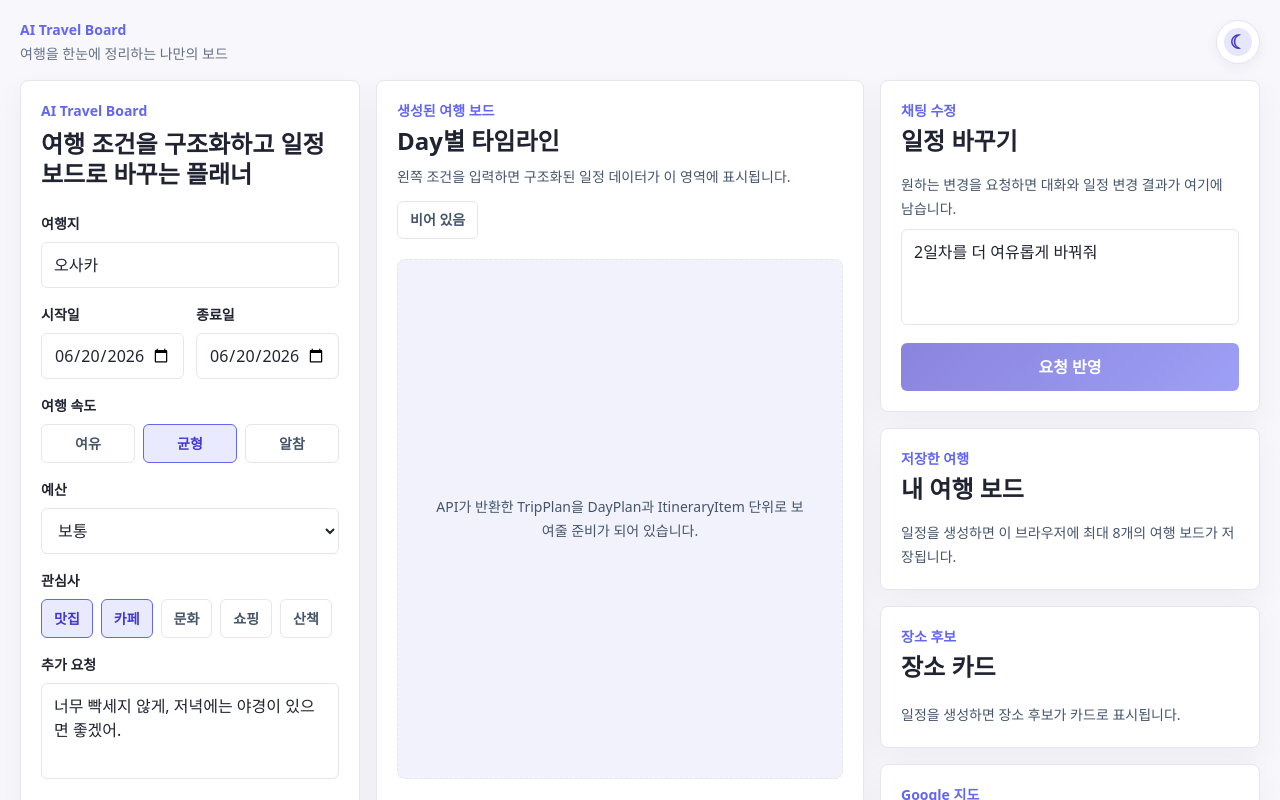
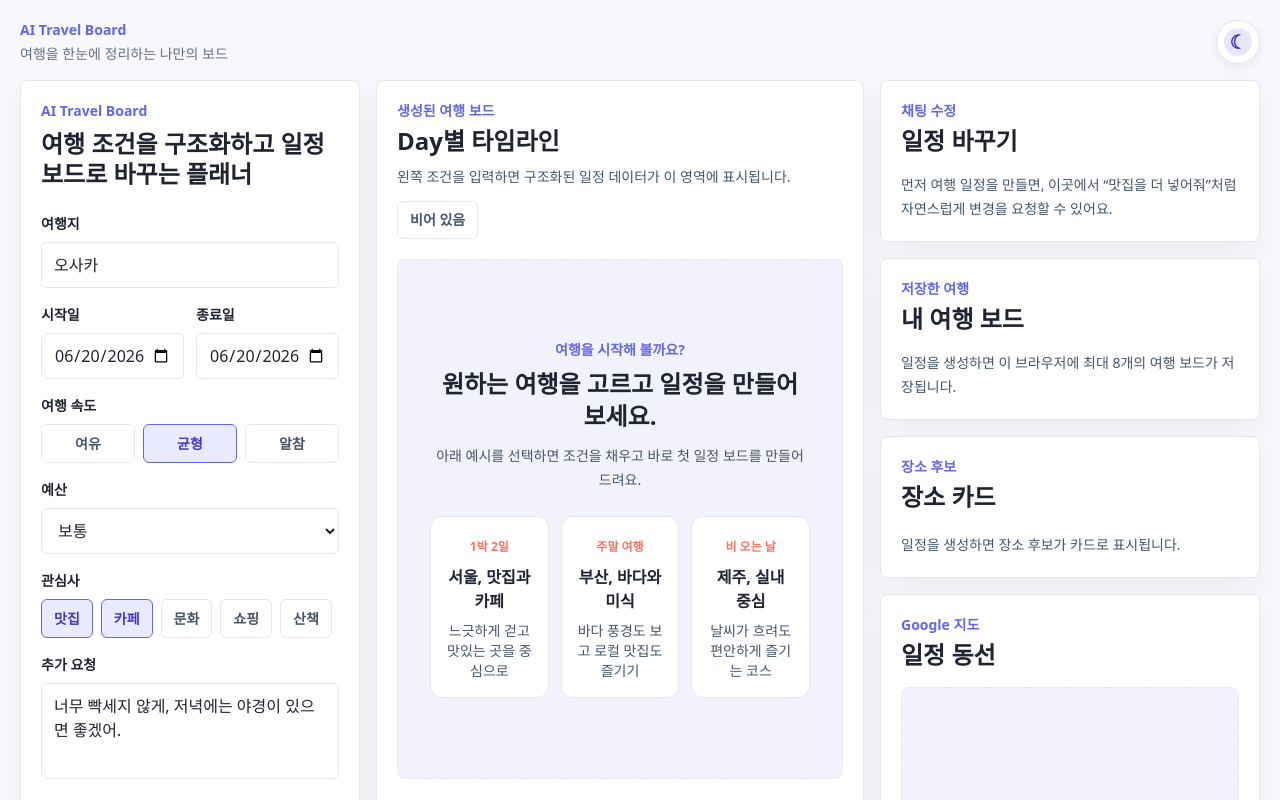
Before and after one commit to ddoniddoni/Travel-Board, a Next.js app: page / in a window 1280 px wide. Shown: the top 800 px of the page. Built offline with nearby package versions, Linux system fonts and the light colour scheme.

Commit message:
feat: simplify first-use trip planning flow

```diff
--- a/app/globals.css
+++ b/app/globals.css
@@ -272,6 +272,25 @@ button:disabled {
   box-shadow: 0 4px 12px rgb(31 35 49 / 0.06);
 }
 
+.starter-example {
+  border: 1px solid var(--line);
+  border-radius: 0.75rem;
+  background: var(--panel);
+  padding: 1rem;
+  transition: border-color 150ms ease, box-shadow 150ms ease, transform 150ms ease;
+}
+
+.starter-example:hover:not(:disabled) {
+  border-color: var(--accent);
+  box-shadow: 0 10px 24px color-mix(in srgb, var(--accent) 14%, transparent);
+  transform: translateY(-2px);
+}
+
+.starter-example:focus-visible {
+  outline: 3px solid color-mix(in srgb, var(--accent) 38%, transparent);
+  outline-offset: 3px;
+}
+
 .theme-toggle:hover,
 .theme-toggle:focus-visible {
   border-color: var(--accent);
--- a/features/trip-planner/components/ChatModificationPanel.tsx
+++ b/features/trip-planner/components/ChatModificationPanel.tsx
@@ -5,6 +5,7 @@ import type { ChatMessage } from "../types";
 
 type ChatModificationPanelProps = {
   disabled: boolean;
+  hasTrip: boolean;
   isEditing: boolean;
   messages: ChatMessage[];
   onSubmit: (message: string) => void;
@@ -22,6 +23,7 @@ function formatMessageTime(value: string) {
 
 export function ChatModificationPanel({
   disabled,
+  hasTrip,
   isEditing,
   messages,
   onSubmit,
@@ -41,6 +43,12 @@ export function ChatModificationPanel({
       <p className="text-sm font-bold text-[var(--accent)]">채팅 수정</p>
       <h2 className="mt-1 text-2xl font-bold">일정 바꾸기</h2>
 
+      {!hasTrip ? (
+        <p className="mt-4 text-sm leading-6 text-slate-600">
+          먼저 여행 일정을 만들면, 이곳에서 “맛집을 더 넣어줘”처럼 자연스럽게 변경을 요청할 수 있어요.
+        </p>
+      ) : (
+        <>
           <div className="mt-4 max-h-64 space-y-2 overflow-y-auto pr-1">
         {messages.length === 0 ? (
           <p className="text-sm leading-6 text-slate-600">
@@ -80,6 +88,8 @@ export function ChatModificationPanel({
           >
             {isEditing ? "수정 중..." : "요청 반영"}
           </button>
+        </>
+      )}
     </section>
   );
 }
--- /dev/null
+++ b/features/trip-planner/components/StarterExamples.tsx
@@ -0,0 +1,50 @@
+import type { TripInput } from "../types";
+
+export type StarterExample = {
+  id: string;
+  eyebrow: string;
+  title: string;
+  description: string;
+  input: TripInput;
+};
+
+type StarterExamplesProps = {
+  examples: StarterExample[];
+  isLoading: boolean;
+  onSelect: (example: StarterExample) => void;
+};
+
+export function StarterExamples({
+  examples,
+  isLoading,
+  onSelect,
+}: StarterExamplesProps) {
+  return (
+    <div className="flex min-h-[520px] items-center justify-center rounded-lg border border-dashed border-[var(--line)] bg-[var(--panel-muted)] p-6 sm:p-8">
+      <div className="max-w-2xl text-center">
+        <p className="text-sm font-bold text-[var(--accent)]">여행을 시작해 볼까요?</p>
+        <h3 className="mt-2 text-2xl font-bold">원하는 여행을 고르고 일정을 만들어 보세요.</h3>
+        <p className="mx-auto mt-3 max-w-xl text-sm leading-6 text-slate-600">
+          아래 예시를 선택하면 조건을 채우고 바로 첫 일정 보드를 만들어 드려요.
+        </p>
+        <div className="mt-6 grid gap-3 text-left sm:grid-cols-3">
+          {examples.map((example) => (
+            <button
+              className="starter-example"
+              disabled={isLoading}
+              key={example.id}
+              onClick={() => onSelect(example)}
+              type="button"
+            >
+              <span className="text-xs font-bold text-[var(--orange)]">{example.eyebrow}</span>
+              <span className="mt-2 block font-bold">{example.title}</span>
+              <span className="mt-2 block text-sm leading-5 text-slate-600">
+                {example.description}
+              </span>
+            </button>
+          ))}
+        </div>
+      </div>
+    </div>
+  );
+}
--- a/features/trip-planner/components/TripPlannerBoard.tsx
+++ b/features/trip-planner/components/TripPlannerBoard.tsx
@@ -5,6 +5,7 @@ import { ChatModificationPanel } from "./ChatModificationPanel";
 import { SavedTripList } from "./SavedTripList";
 import { ThemeToggle } from "./ThemeToggle";
 import { TripMapPreview } from "./TripMapPreview";
+import { StarterExamples, type StarterExample } from "./StarterExamples";
 import {
   deleteSavedTrip,
   loadSavedTrips,
@@ -42,26 +43,77 @@ const categoryLabels: Record<string, string> = {
   rest: "휴식",
 };
 
-const sourceLabels: Record<PlanSource, { label: string; description: string }> = {
-  ai: {
-    label: "AI 생성",
-    description: "OpenAI 모델이 스키마에 맞춰 생성한 일정입니다.",
-  },
-  mock: {
-    label: "mock 생성",
-    description: "API 키가 없어 mock 데이터로 생성한 일정입니다.",
-  },
-  "mock-fallback": {
-    label: "mock fallback",
-    description: "AI 호출에 실패해 mock 데이터로 안전하게 대체했습니다.",
-  },
-  saved: {
-    label: "저장됨",
-    description: "브라우저에 저장된 여행 보드를 불러왔습니다.",
-  },
+const sourceLabels: Record<PlanSource, string> = {
+  ai: "맞춤 일정",
+  mock: "여행 일정",
+  "mock-fallback": "여행 일정",
+  saved: "저장됨",
 };
 
 const today = new Date().toISOString().slice(0, 10);
+
+function addDays(date: string, days: number) {
+  const nextDate = new Date(`${date}T00:00:00.000Z`);
+  nextDate.setUTCDate(nextDate.getUTCDate() + days);
+  return nextDate.toISOString().slice(0, 10);
+}
+
+const starterExamples: StarterExample[] = [
+  {
+    id: "seoul-weekend",
+    eyebrow: "1박 2일",
+    title: "서울, 맛집과 카페",
+    description: "느긋하게 걷고 맛있는 곳을 중심으로",
+    input: {
+      destination: "서울",
+      startDate: addDays(today, 7),
+      endDate: addDays(today, 8),
+      preference: {
+        pace: "relaxed",
+        interests: ["food", "cafe"],
+        budgetLevel: "medium",
+        companions: ["친구"],
+        notes: "걷기 좋은 동선으로 추천해줘",
+      },
+    },
+  },
+  {
+    id: "busan-food",
+    eyebrow: "주말 여행",
+    title: "부산, 바다와 미식",
+    description: "바다 풍경도 보고 로컬 맛집도 즐기기",
+    input: {
+      destination: "부산",
+      startDate: addDays(today, 14),
+      endDate: addDays(today, 15),
+      preference: {
+        pace: "balanced",
+        interests: ["food", "nature"],
+        budgetLevel: "medium",
+        companions: ["친구"],
+        notes: "바다를 볼 수 있는 코스를 넣어줘",
+      },
+    },
+  },
+  {
+    id: "jeju-rainy",
+    eyebrow: "비 오는 날",
+    title: "제주, 실내 중심",
+    description: "날씨가 흐려도 편안하게 즐기는 코스",
+    input: {
+      destination: "제주",
+      startDate: addDays(today, 21),
+      endDate: addDays(today, 23),
+      preference: {
+        pace: "relaxed",
+        interests: ["cafe", "culture"],
+        budgetLevel: "medium",
+        companions: ["친구"],
+        notes: "비가 와도 즐길 수 있는 실내 장소를 우선해줘",
+      },
+    },
+  },
+];
 
 export function TripPlannerBoard() {
   const [destination, setDestination] = useState("오사카");
@@ -123,24 +175,10 @@ export function TripPlannerBoard() {
     ? selectedPlaceId
     : tripPlan?.days[0]?.items.find((item) => item.placeId)?.placeId;
 
-  async function generateTrip(event: FormEvent<HTMLFormElement>) {
-    event.preventDefault();
+  async function requestTrip(input: TripInput) {
     setStatus("loading");
     setError("");
     setAssistantMessage("");
-
-    const input: TripInput = {
-      destination,
-      startDate,
-      endDate,
-      preference: {
-        pace,
-        interests,
-        budgetLevel,
-        companions: ["친구"],
-        notes,
-      },
-    };
 
     let response: Response;
     let data: unknown;
@@ -174,8 +212,30 @@ export function TripPlannerBoard() {
     setAssistantMessage(
       data.source === "ai"
         ? "AI가 새 여행 보드를 만들고 브라우저에 저장했습니다."
-        : "mock 데이터로 여행 보드를 만들고 브라우저에 저장했습니다.",
+        : "여행 보드를 만들고 이 브라우저에 저장했습니다.",
     );
+  }
+
+  function generateTrip(event: FormEvent<HTMLFormElement>) {
+    event.preventDefault();
+    void requestTrip({
+      destination,
+      startDate,
+      endDate,
+      preference: { pace, interests, budgetLevel, companions: ["친구"], notes },
+    });
+  }
+
+  function startExample(example: StarterExample) {
+    const { input } = example;
+    setDestination(input.destination);
+    setStartDate(input.startDate);
+    setEndDate(input.endDate);
+    setPace(input.preference.pace);
+    setBudgetLevel(input.preference.budgetLevel);
+    setInterests(input.preference.interests);
+    setNotes(input.preference.notes ?? "");
+    void requestTrip(input);
   }
 
   async function modifyTrip(message: string) {
@@ -292,7 +352,7 @@ export function TripPlannerBoard() {
     });
   }
 
-  const sourceInfo = source ? sourceLabels[source] : null;
+  const sourceLabel = source ? sourceLabels[source] : null;
 
   return (
     <main className="min-h-screen px-5 py-5">
@@ -427,27 +487,22 @@ export function TripPlannerBoard() {
           <section className="mt-5 rounded-md bg-[var(--panel-muted)] p-4">
             <div className="flex items-center justify-between gap-3">
               <p className="text-sm font-bold">현재 상태</p>
-              {sourceInfo ? (
+              {sourceLabel ? (
                 <span className={`source-badge ${source ?? ""}`}>
-                  {sourceInfo.label}
+                  {sourceLabel}
                 </span>
               ) : null}
             </div>
             <p className="mt-1 text-sm text-slate-600">
-              {status === "empty" && "아직 생성된 여행 보드가 없습니다."}
+              {status === "empty" && "여행지와 취향을 고르거나, 가운데 예시로 바로 시작해 보세요."}
               {status === "loading" &&
-                "조건을 구조화해 여행 일정을 생성 중입니다."}
+                "여행 취향을 바탕으로 동선을 짜고 있어요. 잠시만 기다려 주세요."}
               {status === "editing" &&
                 "기존 여행 보드에 수정 요청을 적용 중입니다."}
               {status === "generated" &&
-                "일정이 보드에 반영되었고 브라우저에 저장됩니다."}
+                "일정이 완성됐어요. 마음에 드는 장소를 지도에서도 확인해 보세요."}
               {status === "error" && error}
             </p>
-            {sourceInfo ? (
-              <p className="mt-2 text-xs font-semibold text-slate-500">
-                {sourceInfo.description}
-              </p>
-            ) : null}
             {assistantMessage ? (
               <p className="mt-2 text-sm font-semibold text-[var(--accent-strong)]">
                 {assistantMessage}
@@ -471,9 +526,9 @@ export function TripPlannerBoard() {
               </p>
             </div>
             <div className="flex flex-wrap items-center gap-2">
-              {sourceInfo ? (
+              {sourceLabel ? (
                 <span className={`source-badge ${source ?? ""}`}>
-                  {sourceInfo.label}
+                  {sourceLabel}
                 </span>
               ) : null}
               <span className="rounded-md border border-[var(--line)] px-3 py-2 text-sm font-bold text-slate-600">
@@ -528,12 +583,11 @@ export function TripPlannerBoard() {
                 </article>
               ))
             ) : (
-              <div className="flex min-h-[520px] items-center justify-center rounded-lg border border-dashed border-[var(--line)] bg-[var(--panel-muted)] p-8 text-center">
-                <p className="max-w-md text-sm leading-6 text-slate-600">
-                  API가 반환한 TripPlan을 DayPlan과 ItineraryItem 단위로 보여줄
-                  준비가 되어 있습니다.
-                </p>
-              </div>
+              <StarterExamples
+                examples={starterExamples}
+                isLoading={status === "loading"}
+                onSelect={startExample}
+              />
             )}
           </div>
         </section>
@@ -541,6 +595,7 @@ export function TripPlannerBoard() {
         <aside className="space-y-4">
           <ChatModificationPanel
             disabled={!tripPlan || status === "editing"}
+            hasTrip={Boolean(tripPlan)}
             isEditing={status === "editing"}
             messages={tripPlan?.chatMessages ?? []}
             onSubmit={modifyTrip}
```
Lines whose indentation alone changed are shown as unchanged.
